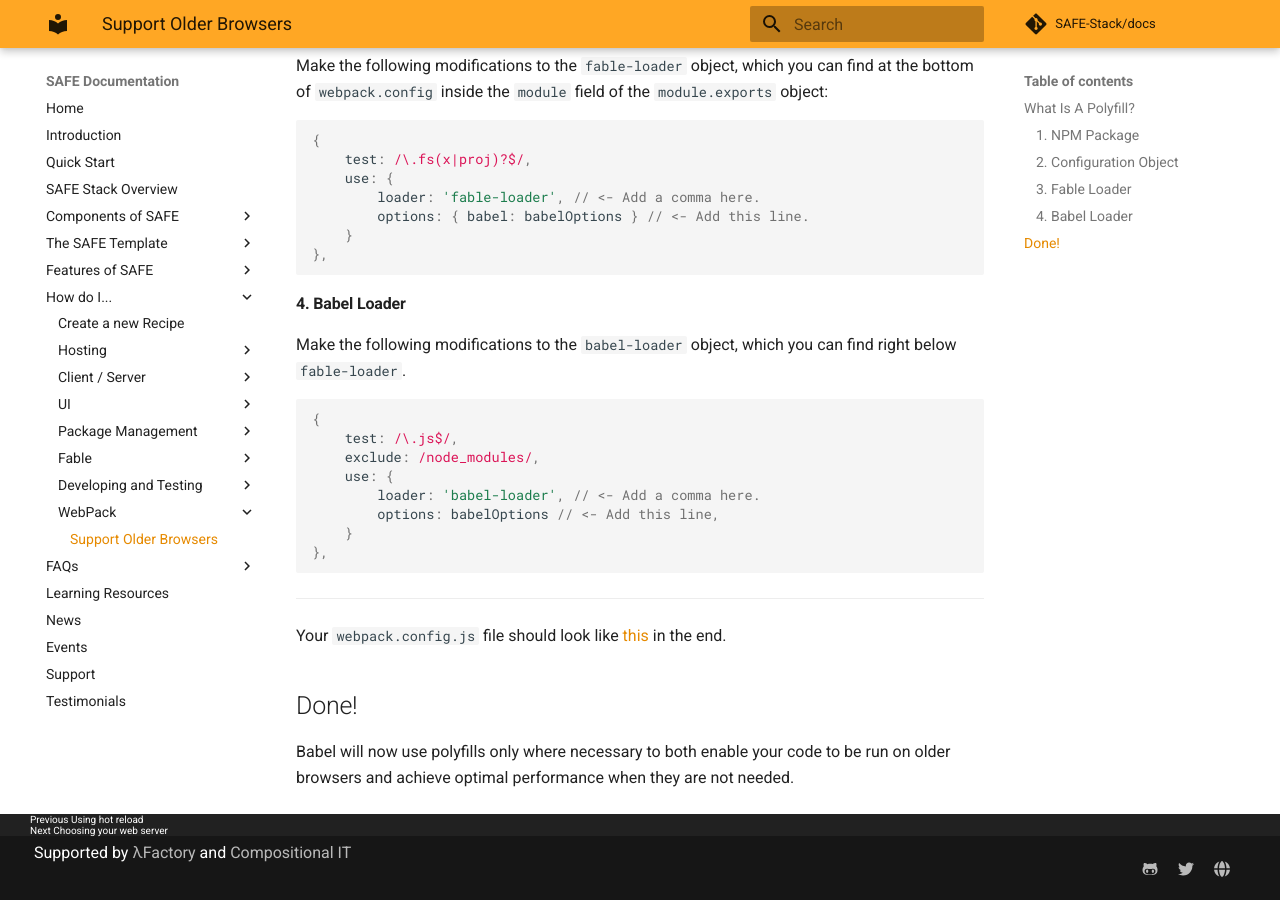
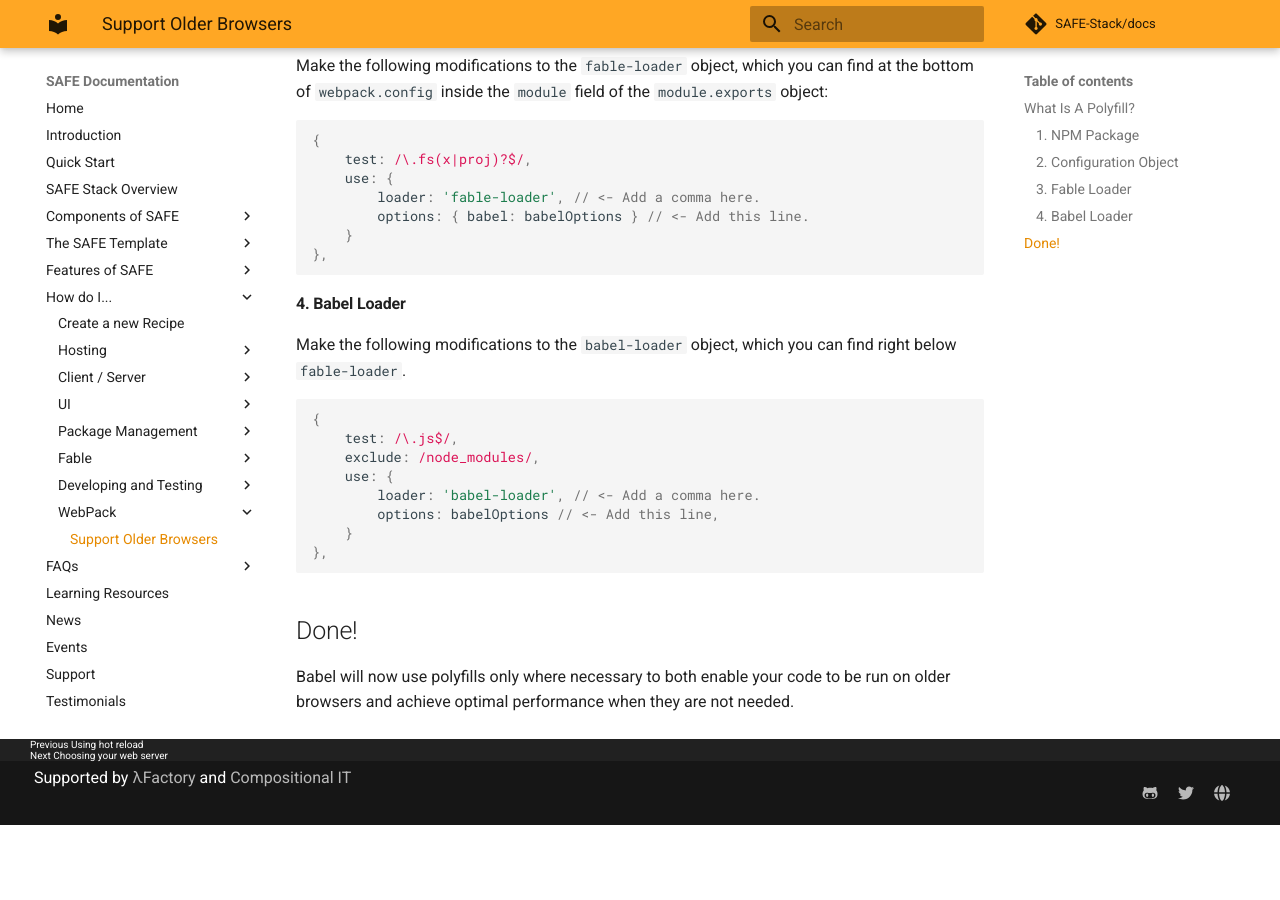
Before and after one commit to SAFE-Stack/docs, an MkDocs documentation site: the page built from docs/recipes/webpack/support-older-browsers.md, in a window 1280 px wide and 900 px high, scrolled down 888 px. Built offline with MkDocs 1.6.1 and Material for MkDocs 9.7.7, drawn with Linux system fonts in a browser that asks for light colours; comment, search, counter and statistics services are not loaded; after the commit the page ends 1713 px from its top, so only the background shows below that.

Commit message:
Gist deleted

````diff
--- a/docs/recipes/webpack/support-older-browsers.md
+++ b/docs/recipes/webpack/support-older-browsers.md
@@ -51,8 +51,5 @@ Make the following modifications to the `babel-loader` object, which you can fin
 },
 ```
 
----
-Your `webpack.config.js` file should look like [this](https://gist.github.com/functionalprogrammer/deb9ed69e9c0040635cdca6f0ce35ae2) in the end.
-
 ## Done!
 Babel will now use polyfills only where necessary to both enable your code to be run on older browsers and achieve optimal performance when they are not needed.
````
